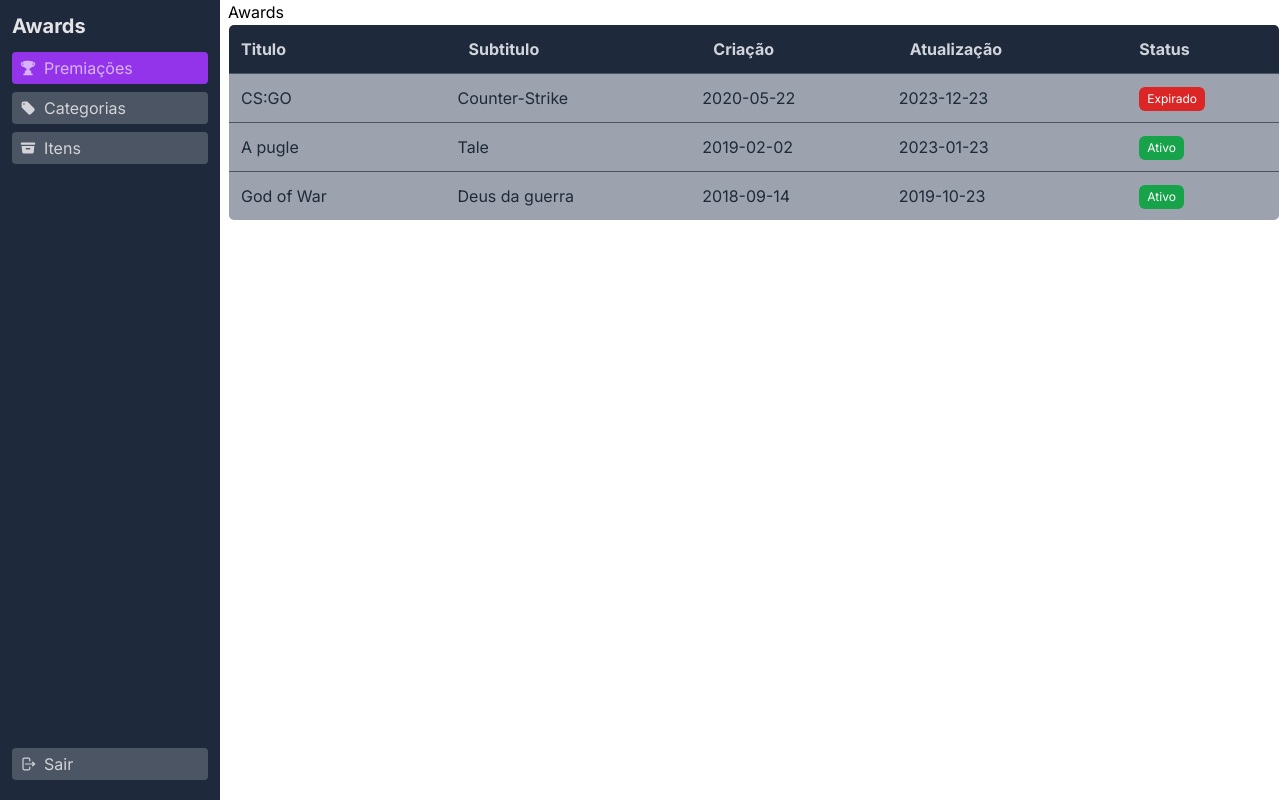
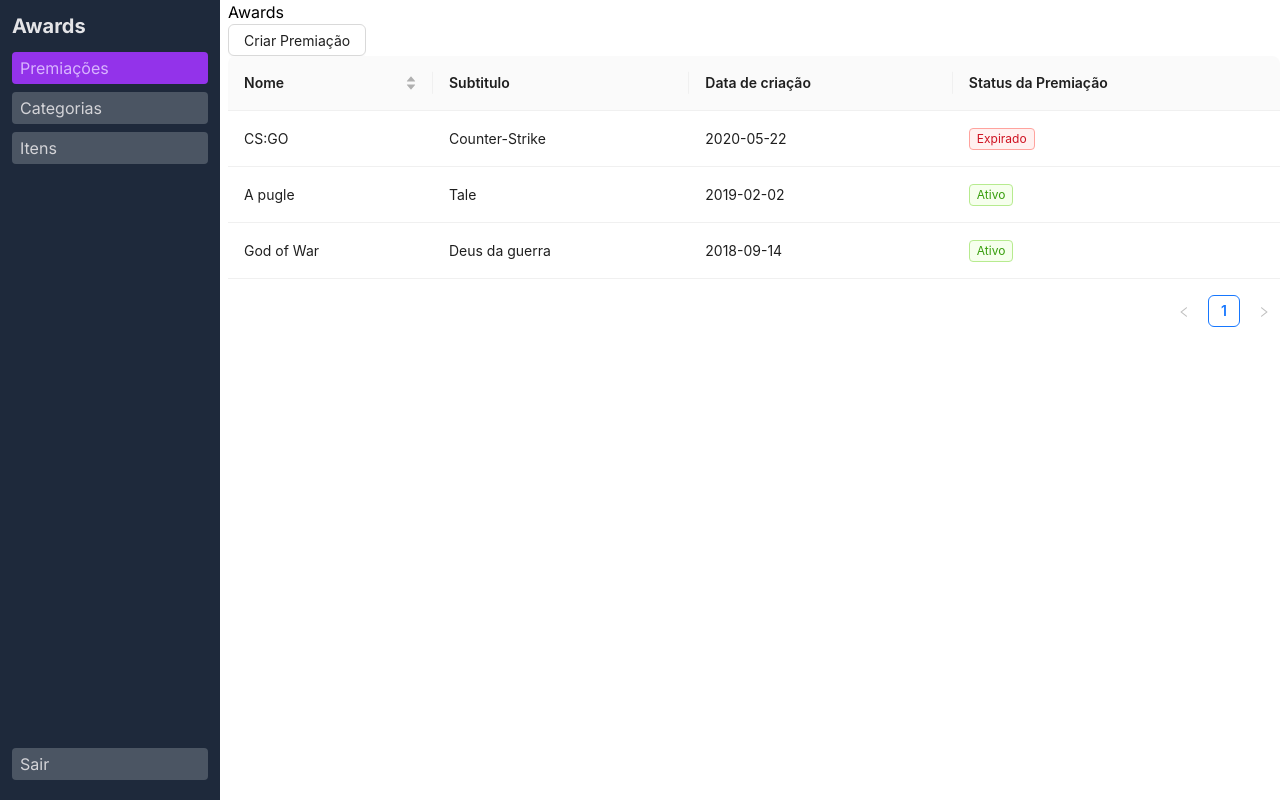
Before and after one commit to awardlys/awardlys-app, a Next.js app: page /admin/awards in a window 1280 px wide. Built offline with nearby package versions, Linux system fonts and the light colour scheme.

Commit message:
feat(app): creat new table awards

```diff
--- a/src/app/admin/awards/components/header.tsx
+++ b/src/app/admin/awards/components/header.tsx
@@ -0,0 +1,5 @@
+export function Header() {
+    return (
+        <div>Pesquisa</div>
+    )
+}
--- a/src/app/admin/awards/components/modal.tsx
+++ b/src/app/admin/awards/components/modal.tsx
@@ -0,0 +1,14 @@
+type Props = {
+    form: string;
+    closeModal: () => void;
+}
+
+export const Modal = ({form, closeModal}: Props) => {
+    return (
+        <div onClick={closeModal} className="fixed left-0 top-0 right-0 bottom-0 flex justify-center items-center bg-black/90">
+            <form>
+
+            </form>
+        </div>
+    )
+}
--- a/src/app/admin/awards/components/table.tsx
+++ /dev/null
@@ -1,42 +0,0 @@
-import { awards } from "@/data/awards";
-
-export function Table() {
-  return (
-    <table className="w-full border border-gray-600 rounded-md overflow-hidden">
-      <thead>
-        <tr className="text-left text-gray-300 border-b border-gray-600 bg-slate-800">
-          <th className="p-3">Titulo</th>
-          <th className="p-3">Subtitulo</th>
-          <th className="p-3">Criação</th>
-          <th className="p-3">Atualização</th>
-          <th>Status</th>
-        </tr>
-      </thead>
-      <tbody>
-        {awards.map((item) => (
-          <tr
-            key={item.id}
-            className="text-gray-800 bg-gray-400 border-b border-gray-600"
-          >
-            <td className="flex p-3 items-center">{item.title}</td>
-            <td>{item.subTitle}</td>
-            <td>{item.createdAt}</td>
-            <td>{item.updatedAt}</td>
-            <td>
-              {item.status && (
-                <div className="px-2 py-1 inline-block rounded-md border-green-800 bg-green-600 text-white text-xs">
-                  Ativo
-                </div>
-              )}
-              {!item.status && (
-                <div className="px-2 py-1 inline-block rounded-md border-red-800 bg-red-600 text-white text-xs">
-                  Expirado
-                </div>
-              )}
-            </td>
-          </tr>
-        ))}
-      </tbody>
-    </table>
-  );
-}
--- a/src/app/admin/awards/page.tsx
+++ b/src/app/admin/awards/page.tsx
@@ -1,8 +1,77 @@
-import { Table } from "./components/table";
+'use client'
+
+import { Award, awards } from "@/data/awards";
+import { Button, Modal, Table, Tag, Form, Input, Checkbox } from "antd";
+import { useState } from "react";
 
 export default function Awards() {
+  const [visible, setVisible] = useState(false)
+
   return <div>
     <div>Awards</div>
-    <Table />
+    <div>
+      <Button onClick={() => setVisible(true)}>Criar Premiação</Button>
+    </div>
+    <div>
+      <Table
+        dataSource={awards}
+        columns={[
+          {
+            dataIndex: 'title',
+            title: 'Nome',
+            sorter: (a, b) => a.title.localeCompare(b.title)
+          },
+          {
+            dataIndex: 'subTitle',
+            title: 'Subtitulo'
+          },
+          {
+            dataIndex: 'createdAt',
+            title: 'Data de criação'
+          },
+          {
+            dataIndex: 'status',
+            title: 'Status da Premiação',
+            render: (status) => {
+              return (
+                <Tag color={status ? 'green' : 'red'}>{status ? 'Ativo' : 'Expirado'}</Tag>
+              )
+            }
+          }
+        ]}
+
+      />
+    </div>
+    <Modal open={visible} onCancel={() => setVisible(false)}>
+      <Form
+        name="basic"
+        labelCol={{ span: 8 }}
+        wrapperCol={{ span: 16 }}
+        style={{ maxWidth: 600 }}
+        initialValues={{ remember: true }}
+        autoComplete="off"
+      >
+        <Form.Item<Award>
+          label="Titulo"
+          name="title"
+          rules={[{ required: true, message: 'Please input your username!' }]}
+        >
+          <Input />
+        </Form.Item>
+
+        <Form.Item<Award>
+          label="Subtitulo"
+          name="subTitle"
+          rules={[{ required: true, message: 'Please input your password!' }]}
+        >
+          <Input />
+        </Form.Item>
+        <Form.Item wrapperCol={{ offset: 8, span: 16 }}>
+          <Button type="primary" htmlType="submit">
+            Salvar
+          </Button>
+        </Form.Item>
+      </Form>
+    </Modal>
   </div>;
 }
--- a/src/app/admin/components/sidebar.tsx
+++ b/src/app/admin/components/sidebar.tsx
@@ -1,10 +1,5 @@
 "use client";
-import {
-  ArchiveBoxIcon,
-  ArrowRightStartOnRectangleIcon,
-  TagIcon,
-  TrophyIcon,
-} from "@heroicons/react/20/solid";
+
 import { usePathname, useRouter } from "next/navigation";
 import { Button } from "./button";
 
@@ -25,7 +20,6 @@
               <Button
                 onClick={() => push("/admin/awards")}
                 variant={current("awards")}
-                icon={<TrophyIcon className="h-4 w-4" />}
               >
                 Premiações
               </Button>
@@ -33,18 +27,14 @@
             <li>
               <Button
                 onClick={() => push("/admin/categories")}
-                variant={current("categories")}
-                icon={<TagIcon className="h-4 w-4" />}
-              >
+                variant={current("categories")}>
                 Categorias
               </Button>
             </li>
             <li>
               <Button
                 onClick={() => push("/admin/items")}
-                variant={current("items")}
-                icon={<ArchiveBoxIcon className="h-4 w-4" />}
-              >
+                variant={current("items")}>
                 Itens
               </Button>
             </li>
@@ -52,7 +42,7 @@
         </nav>
       </div>
       <div>
-        <Button icon={<ArrowRightStartOnRectangleIcon className="h-4 w-4" />}>
+        <Button>
           Sair
         </Button>
       </div>
--- a/src/data/awards.ts
+++ b/src/data/awards.ts
@@ -1,4 +1,4 @@
-type Award = {
+export type Award = {
   id: string;
   key: string;
   title: string;
```
Also changed, not shown: 1 other file (tests, documents, lock files or other folders).
